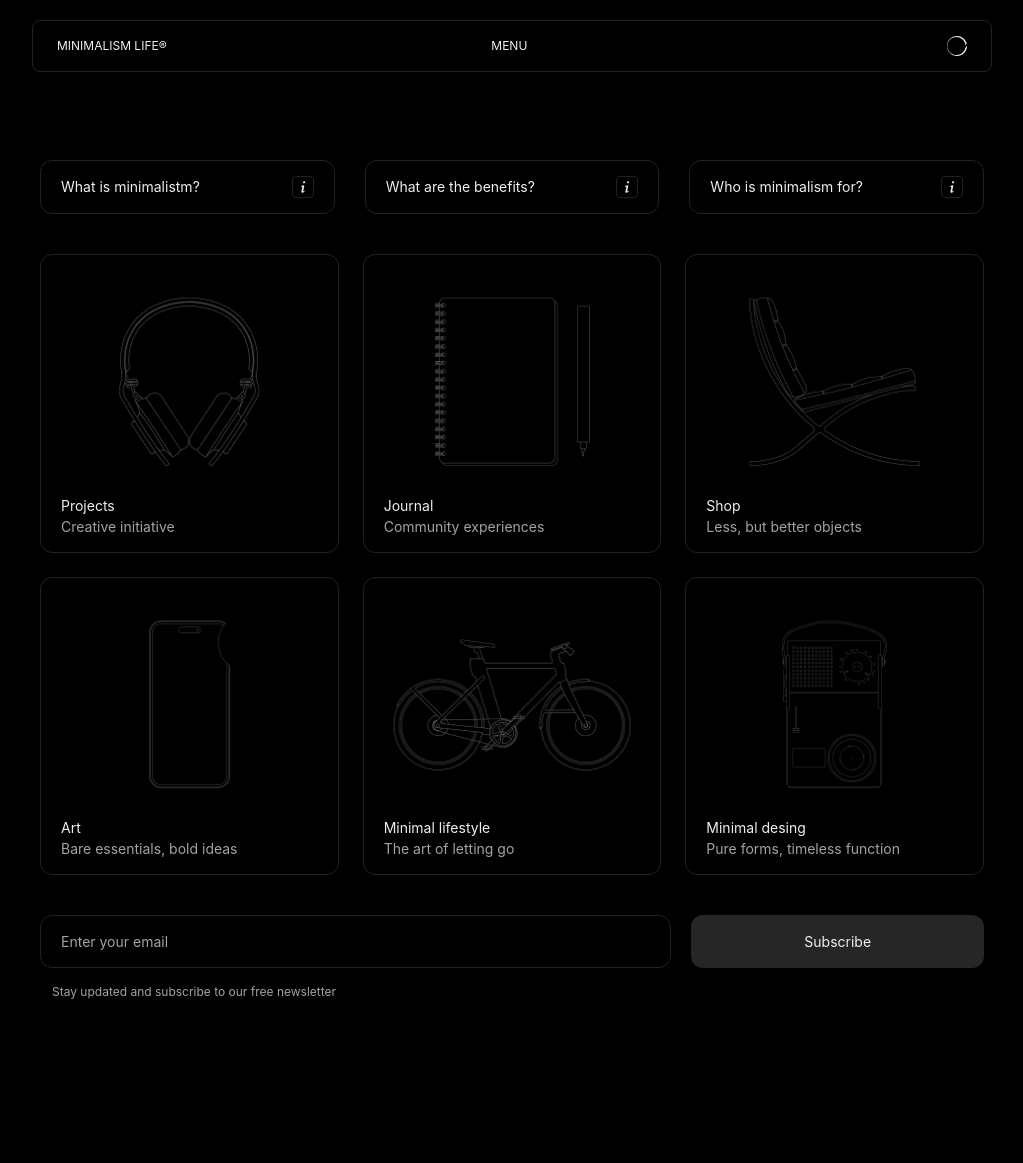
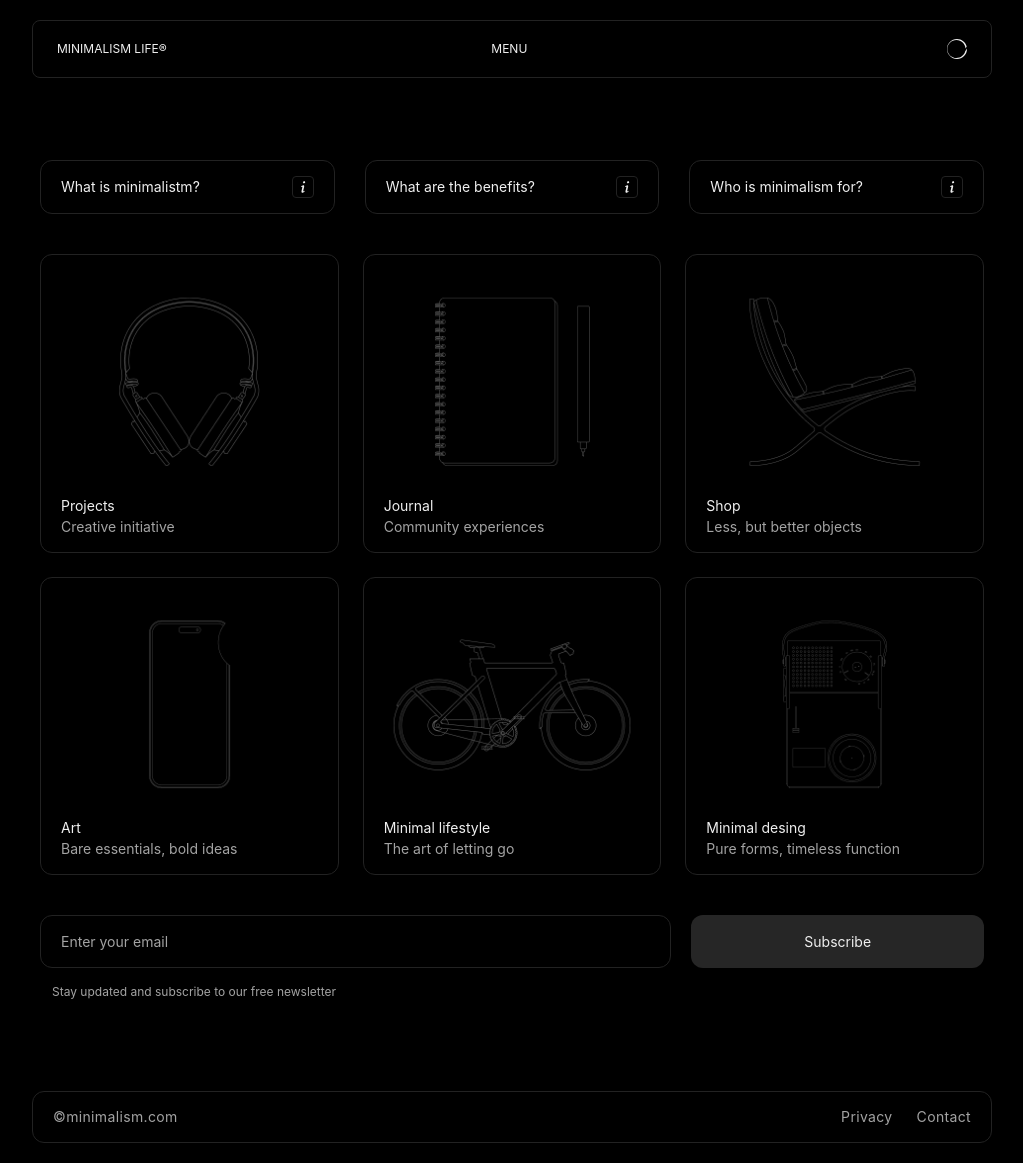
Before and after one commit to emodeth/minimalism, a Next.js app: page / in a window 1280 px wide. Shown: the whole page, without its empty margins (128-1151 px from the left). Before the commit the page ends 1001 px from the top, so only its background shows below. Built offline with nearby package versions, Linux system fonts and the light colour scheme.

Commit message:
layout adjustments

```diff
--- a/app/layout.tsx
+++ b/app/layout.tsx
@@ -14,7 +14,7 @@ export default function RootLayout({
 }>) {
   return (
     <html lang="en">
-      <body className="relative pt-[160px]">{children}</body>
+      <body className="relative pt-[160px] pb-[20px]">{children}</body>
     </html>
   );
 }
--- a/app/page.tsx
+++ b/app/page.tsx
@@ -4,6 +4,7 @@ import MainGrid from "@/components/MainGrid";
 import MainItem from "@/components/MainItem";
 import Navbar from "@/components/Navbar";
 import Newsletter from "@/components/Newsletter";
+import StaticFooter from "@/components/StaticFooter";
 
 import { mainItems } from "@/utils/mainItems";
 
@@ -40,6 +41,7 @@ function Home() {
           ))}
         </MainGrid>
         <Newsletter />
+        <StaticFooter />
       </main>
     </>
   );
--- a/components/Navbar.tsx
+++ b/components/Navbar.tsx
@@ -3,7 +3,7 @@ import logo from "@/public/logo.svg";
 
 function Navbar() {
   return (
-    <nav className="bg-black border border-[#222] rounded-lg md:max-w-[630px] py-3 px-4 lg:px-6 lg:max-w-[960px] mx-auto">
+    <nav className="bg-black border border-[#222] rounded-lg md:max-w-[630px] py-[15px] px-5 lg:px-6 lg:max-w-[960px] mx-auto">
       <ul className="flex items-center justify-between text-[12px]">
         <li className="uppercase transition-all cursor-pointer hover:text-[#A3A3A3]">
           Minimalism Life®
```
